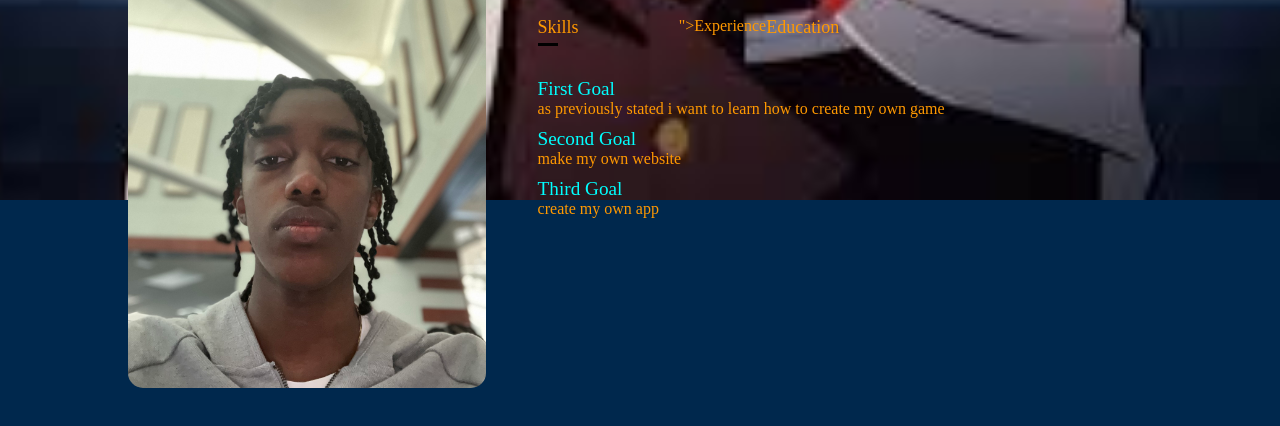
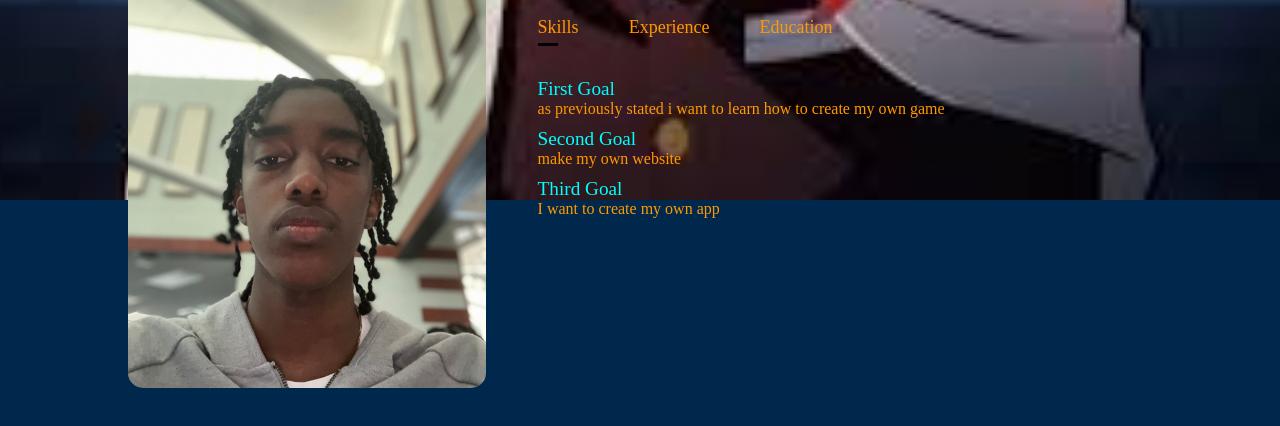
Before and after one commit to Nahummichael/summer-quarter-1, a plain HTML site: page Web Dev/Portfolio/index.html in a window 1280 px wide. Shown: the part 600-1026 px from the top of the page. Drawn offline with Linux system fonts and the light colour scheme.

Commit message:
fixed port

```diff
--- a/Web Dev/Portfolio/index.html
+++ b/Web Dev/Portfolio/index.html
@@ -39,14 +39,14 @@
 
                     <div class="tab-titles">
                         <p class="tab-links active-link" onclick="opentab('skills')">Skills</p>
-                        <p class="tab-links" onclick="opentab('experience')"></p>">Experience</p>
+                        <p class="tab-links" onclick="opentab('experience')">Experience</p>
                         <p class="tab-links" onclick="opentab('education')">Education</p>
                     </div>
                     <div class="tab-contents active-tab" id="skills">
                         <ul>
                             <li><span>First Goal</span><br> as previously stated i want to learn how to create my own game</li>
                             <li><span>Second Goal</span><br> make my own website</li>
-                            <li><span>Third Goal</span><br> create my own app</li>
+                            <li><span>Third Goal</span><br>I want to create my own app</li>
                         </ul>
                     </div>
                 </div>
```
